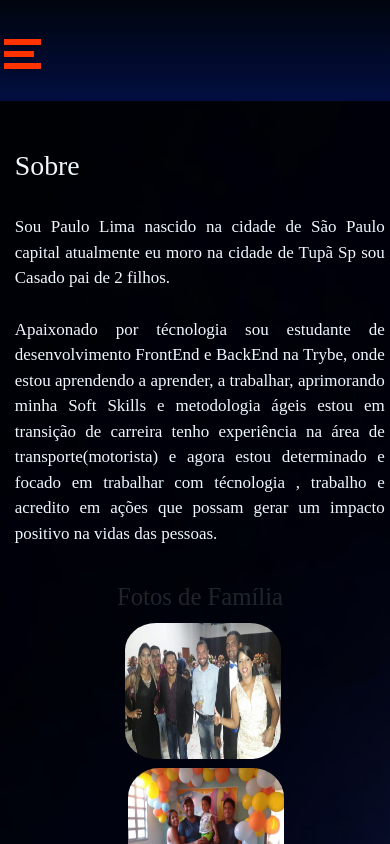
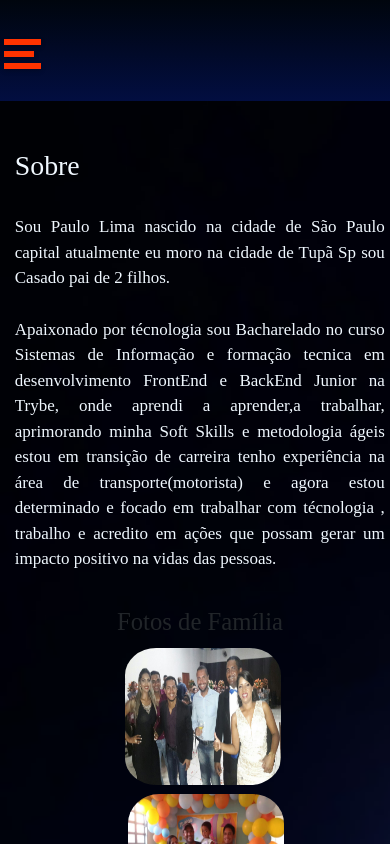
Before and after one commit to Paulynho-lima/Paulynho-lima.github.io, a React (Create React App) app: page /about in a window 390 px wide. Shown: the top 844 px of the page. Built offline with nearby package versions, Linux system fonts and the light colour scheme; the HTML template or start-up script is replaced by a standard one.

Commit message:
fix: atulaizando o texto sobre

```diff
--- a/src/pages/About/index.jsx
+++ b/src/pages/About/index.jsx
@@ -15,9 +15,9 @@ function About() {
           cidade de Tupã Sp sou Casado pai de 2 filhos.
         </p>
         <p>
-          Apaixonado por técnologia sou estudante de desenvolvimento
-          FrontEnd e BackEnd na Trybe, onde estou aprendendo a aprender,
-          a trabalhar, aprimorando minha Soft Skills e metodologia ágeis
+          Apaixonado por técnologia sou Bacharelado no curso Sistemas de Informação
+          e  formação tecnica em desenvolvimento FrontEnd e BackEnd Junior na Trybe,
+          onde aprendi a aprender,a trabalhar, aprimorando minha Soft Skills e metodologia ágeis
           estou em transição de carreira tenho experiência na área de
           transporte(motorista) e agora estou determinado e focado em
           trabalhar com técnologia , trabalho e acredito em ações que
--- a/src/pages/Contact/contact.css
+++ b/src/pages/Contact/contact.css
@@ -208,7 +208,7 @@
   }
 
   .divcontato h3 {
-    font-size: 25px;
+    font-size: 23px;
   }
 
   .button {
```
Also changed, not shown: 12 other files (tests, documents, lock files or other folders).
